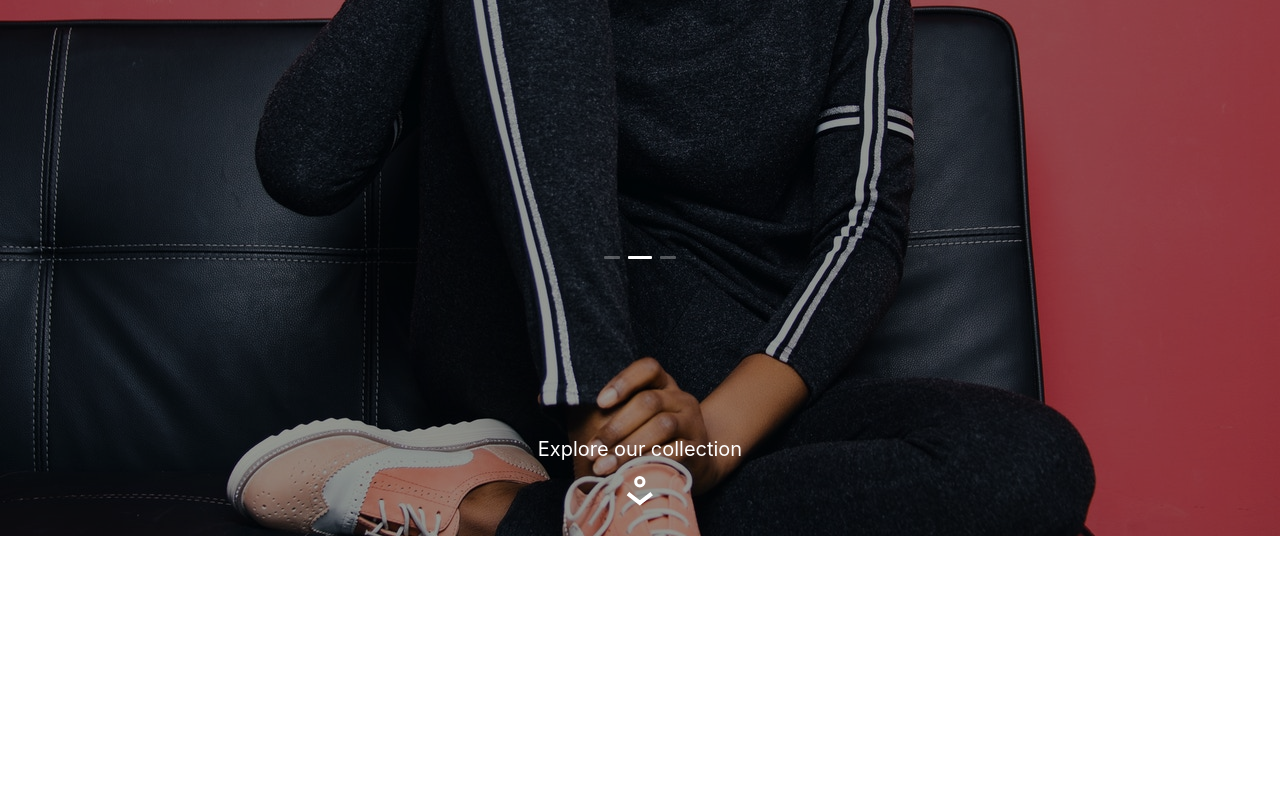
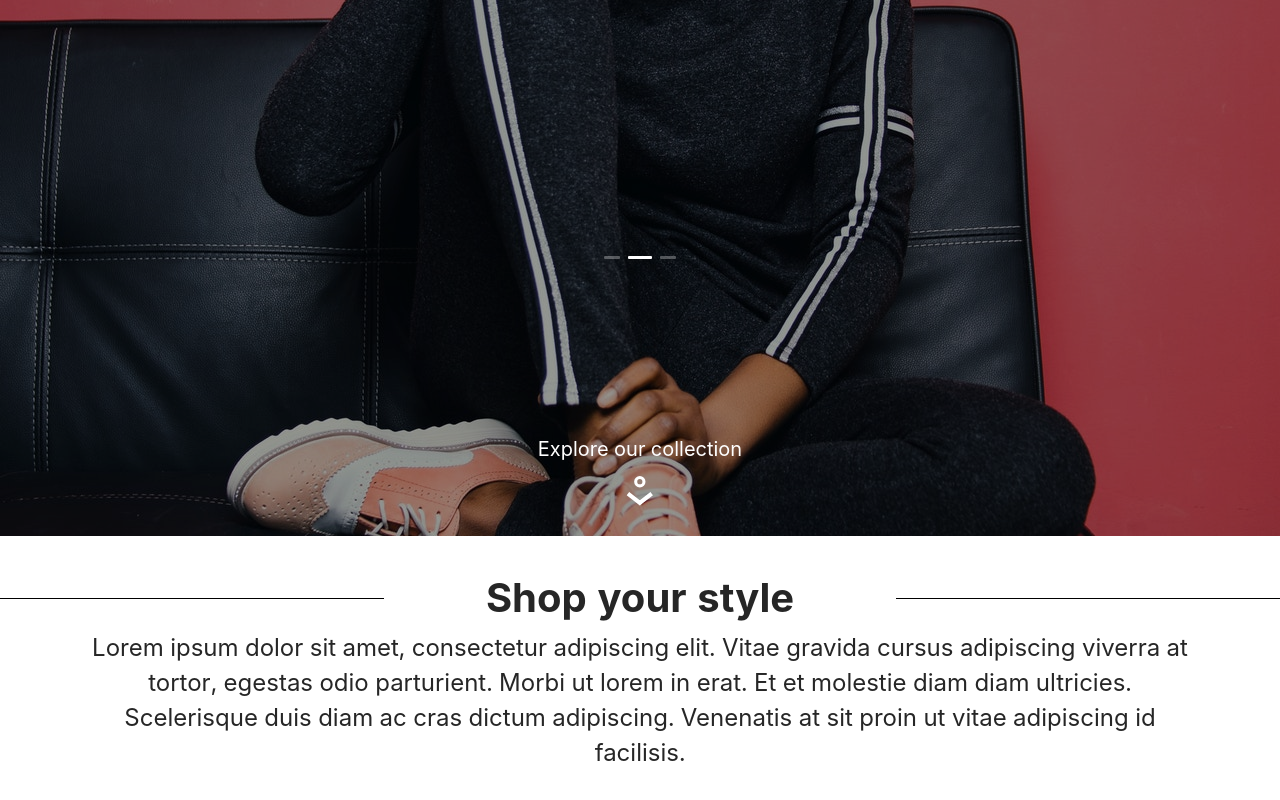
Before and after one commit to sixtusDev/safari-webclient, a React (Create React App) app: page / in a window 1280 px wide. Shown: the part 280-1080 px from the top of the page. Before the commit the page ends 816 px from the top, so only its background shows below. Built offline with nearby package versions, Linux system fonts and the light colour scheme.

Commit message:
Implemented the intro section

```diff
--- a/src/components/app-carousel/AppCarousel.scss
+++ b/src/components/app-carousel/AppCarousel.scss
@@ -0,0 +1,22 @@
+.Carousel {
+  &__dots {
+    top: 44rem;
+  }
+  &__image-box {
+    height: 90vh;
+    background-position: top;
+    background-repeat: no-repeat;
+    background-size: cover;
+    box-shadow: inset 0 0 0 2000px rgba(0, 0, 0, 0.4);
+  }
+
+  &__image-box--1 {
+    background-image: url("../../assets/hero-image1.jpg");
+  }
+  &__image-box--2 {
+    background-image: url("../../assets/hero-image2.jpg");
+  }
+  &__image-box--3 {
+    background-image: url("../../assets/hero-image3.jpg");
+  }
+}
--- a/src/pages/home/Home.jsx
+++ b/src/pages/home/Home.jsx
@@ -1,3 +1,4 @@
+import { Divider } from "antd";
 import AppCarousel from "../../components/app-carousel/AppCarousel";
 import arrowDownIcon from "../../assets/arrow-down-icon.svg";
 
@@ -15,6 +16,20 @@ const Home = () => {
           </div>
         </div>
       </section>
+      <section className="Intro">
+        <div className="flex-row space-between align-center mb20">
+          <div className="Intro__line" />
+          <span className="heading1">Shop your style</span>
+          <div className="Intro__line" />
+        </div>
+        <div className="center Intro__text paragraph1">
+          Lorem ipsum dolor sit amet, consectetur adipiscing elit. Vitae gravida
+          cursus adipiscing viverra at tortor, egestas odio parturient. Morbi ut
+          lorem in erat. Et et molestie diam diam ultricies. Scelerisque duis
+          diam ac cras dictum adipiscing. Venenatis at sit proin ut vitae
+          adipiscing id facilisis.
+        </div>
+      </section>
     </div>
   );
 };
--- a/src/pages/home/Home.scss
+++ b/src/pages/home/Home.scss
@@ -24,25 +24,16 @@
   }
 }
 
-.Carousel {
-  &__dots {
-    top: 44rem;
-  }
-  &__image-box {
-    height: 90vh;
-    background-position: top;
-    background-repeat: no-repeat;
-    background-size: cover;
-    box-shadow: inset 0 0 0 2000px rgba(0, 0, 0, 0.4);
+.Intro {
+  padding: 5rem 0;
+  &__line {
+    height: 1px;
+    width: 30%;
+    background-color: var(--black);
   }
 
-  &__image-box--1 {
-    background-image: url("../../assets/hero-image1.jpg");
-  }
-  &__image-box--2 {
-    background-image: url("../../assets/hero-image2.jpg");
-  }
-  &__image-box--3 {
-    background-image: url("../../assets/hero-image3.jpg");
+  &__text {
+    max-width: 110rem;
+    margin: 0 auto;
   }
 }
--- a/src/styleUtils/components.scss
+++ b/src/styleUtils/components.scss
@@ -12,6 +12,10 @@
 
 .space-between {
   justify-content: space-between;
+}
+
+.align-center {
+  align-items: center;
 }
 
 .space-around {
@@ -31,12 +35,20 @@
   margin-top: 1rem;
 }
 
+.mt20 {
+  margin-top: 2rem;
+}
+
 .mr10 {
   margin-right: 1rem;
 }
 
 .mb10 {
   margin-bottom: 1rem;
+}
+
+.mb20 {
+  margin-bottom: 2rem;
 }
 
 .heading1 {
@@ -60,8 +72,12 @@
 
 .paragraph2 {
   font-weight: normal;
-  font-size: 20rem;
+  font-size: 2rem;
   line-height: 1.4rem;
   text-align: center;
   letter-spacing: 0.2px;
 }
+
+.center {
+  text-align: center;
+}
```
